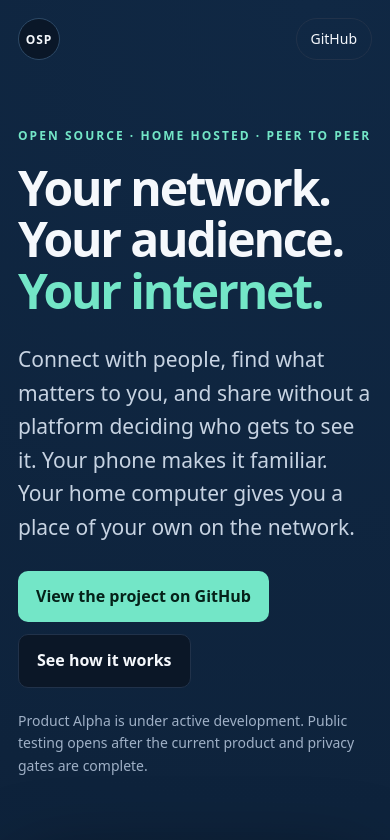
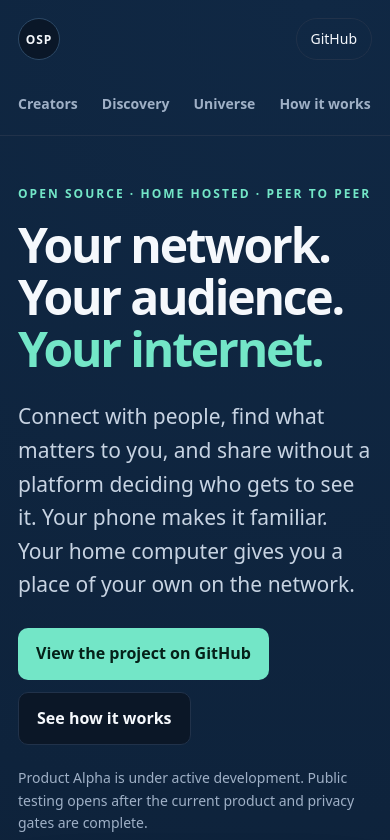
Before and after one commit to Jayotis/osp2p-site, a plain HTML site: page index.html in a window 390 px wide. Shown: the top 840 px of the page. Drawn offline with Linux system fonts and the light colour scheme.

Commit message:
Style horizontally scrolling mobile navigation

```diff
--- a/styles.css
+++ b/styles.css
@@ -13,6 +13,8 @@ nav{display:flex;gap:22px;align-items:center;color:var(--muted);font-size:14px}
 nav a:hover,.footer-links a:hover{color:var(--text)}
 .nav-github{padding:9px 14px;border:1px solid var(--line);border-radius:999px;color:var(--text)}
 main{overflow:hidden}
+.mobile-section-nav{display:none}
+@media(prefers-reduced-motion:reduce){html{scroll-behavior:auto}}
 .hero{max-width:var(--max);margin:0 auto;padding:90px 24px 110px;display:grid;grid-template-columns:1.1fr .9fr;gap:70px;align-items:center}
 .eyebrow{font-size:12px;letter-spacing:.17em;font-weight:800;color:var(--accent);margin:0 0 16px}
 h1,h2,h3{line-height:1.08;margin:0}
@@ -62,7 +64,11 @@ footer{max-width:var(--max);margin:auto;padding:34px 24px 50px;border-top:1px so
 footer p{margin:4px 0 0;font-size:14px}
 .footer-links{display:flex;gap:18px}
 @media(max-width:850px){
-  nav a:not(.nav-github){display:none}
+   .site-header nav a:not(.nav-github){display:none}
+  .mobile-section-nav{display:flex;gap:24px;align-items:center;width:100%;padding:10px 24px 14px;overflow-x:auto;overscroll-behavior-x:contain;white-space:nowrap;scrollbar-width:thin;scrollbar-color:var(--line) transparent;border-bottom:1px solid var(--line);-webkit-overflow-scrolling:touch}
+  .mobile-section-nav a{flex:0 0 auto;display:inline-block;padding:5px 0;color:var(--muted);font-size:14px;font-weight:600}
+  .mobile-section-nav a:hover,.mobile-section-nav a:focus-visible{color:var(--accent)}
+  .mobile-section-nav a:focus-visible{outline:2px solid var(--accent);outline-offset:3px;border-radius:2px}
   .hero,.split,.status{grid-template-columns:1fr}
   .hero{padding-top:55px;gap:50px}
   .universe-card{max-width:560px;width:100%;margin:auto}
@@ -70,6 +76,7 @@ footer p{margin:4px 0 0;font-size:14px}
 }
 @media(max-width:580px){
   .site-header{padding:18px}
+  .mobile-section-nav{padding-left:18px;padding-right:18px}
   .brand span:last-child{display:none}
   .hero{padding:48px 18px 80px}
   .principles,.steps,.split,.status,.cta{padding-left:18px;padding-right:18px}
```
